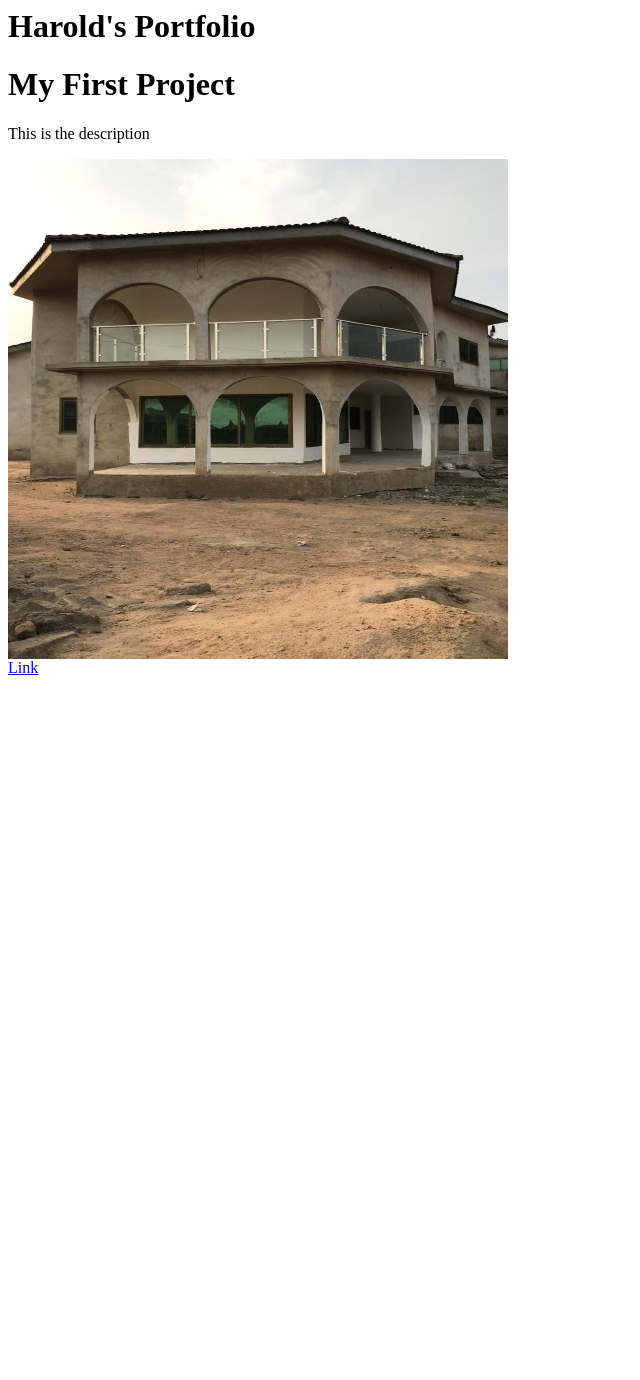
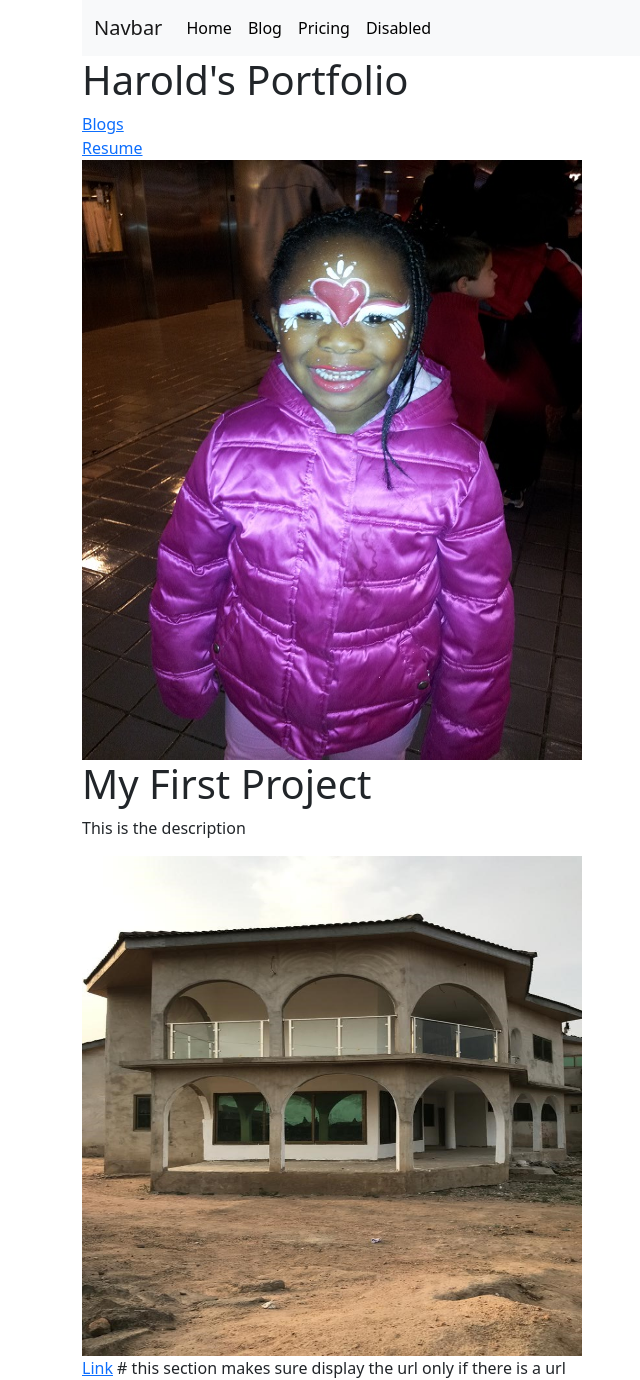
Before and after one commit to Azigyza/Personal-Portfolio, a Django app: page / in a window 1280 px wide. Shown: the whole page, without its empty margins (0-640 px from the left). Before the commit the page ends 675 px from the top, so only its background shows below. Run offline with Django 4.2, Linux system fonts and the light colour scheme; data comes from the database, SQL or seed files in the repository; both versions use the stored data as it was after the commit.

Commit message:
After adding CSS and BootStrap

```diff
--- a/blog/models.py
+++ b/blog/models.py
@@ -5,3 +5,6 @@ class Blog(models.Model):
     title = models.CharField(max_length=200)
     description = models.TextField()
     date = models.DateField()
+
+    def __str__(self):            # This resturns what the default name is when someone looks at one of these ojects
+        return self.title
--- a/blog/urls.py
+++ b/blog/urls.py
@@ -2,7 +2,11 @@ from django.contrib import admin
 from django.urls import path
 from . import views         # this imports from views
 
+app_name = 'blog'
+
 urlpatterns = [
-    path('admin/', admin.site.urls),
+    #path('admin/', admin.site.urls),
     path('', views.all_blogs,  name='all_blogs'),
+    # this allows us to display blogs on their own pages
+    path('<int:blog_id>/', views.detail,  name='detail'), # you alsoe have to create a render request in views
 ]
--- a/portfolio/models.py
+++ b/portfolio/models.py
@@ -7,3 +7,6 @@ class Project(models.Model):
     description = models.CharField(max_length=250)
     image = models.ImageField(upload_to='portfolio/images/')
     url = models.URLField(blank=True) # blank=True allows us to have blank usrls
+
+    def __str__(self):            # This resturns what the default name is returned when someone looks at one of these objects
+        return self.title
--- /dev/null
+++ b/portfolio/static/portfolio/custom.css
@@ -0,0 +1,12 @@
+
+.navbar-nav .nav-link{
+     color: rgba(0,0,0,1) !important;
+}
+
+.navbar-nav .nav-link:hover {
+    color: rgba(0,0,0,.5) !important;
+}
+
+body {
+  font-family: 'Roboto', sans-serif;
+}
--- /dev/null
+++ b/portfolio/templates/portfolio/base.html
@@ -0,0 +1,55 @@
+
+{% load static %}
+  <!doctype html>
+<html lang="en">
+  <head>
+    <!--Required Meta tags -->
+    <meta charset="utf-8">
+    <meta name="viewport" content="width=device-width, initial-scale=1">
+    <!--BootStrap CSS -->
+    <link rel="preconnect" href="https://fonts.googleapis.com">
+    <link rel="preconnect" href="https://fonts.gstatic.com" crossorigin>
+    <link href="https://fonts.googleapis.com/css2?family=Roboto&display=swap" rel="stylesheet">
+
+    <link rel="stylesheet" href="{% static "portfolio/custom.css" %}">
+
+    <link href="https://cdn.jsdelivr.net/npm/bootstrap@5.2.2/dist/css/bootstrap.min.css" rel="stylesheet" integrity="sha384-Zenh87qX5JnK2Jl0vWa8Ck2rdkQ2Bzep5IDxbcnCeuOxjzrPF/et3URy9Bv1WTRi" crossorigin="anonymous">
+
+    <link rel="icon" type="image/png" href="{% static "portfolio/Logo.png" %}">
+     <div class=" container text- justify">
+    <title>Harold Takyi</title>
+  </head>
+
+  <body>
+    <nav class="navbar navbar-expand-lg bg-light">
+    <!--<div class="topnav-right">-->
+    <div class="container-fluid">
+    <a class="navbar-brand" href="#">Navbar</a>
+    <button class="navbar-toggler" type="button" data-bs-toggle="collapse" data-bs-target="#navbarNav" aria-controls="navbarNav" aria-expanded="false" aria-label="Toggle navigation">
+      <span class="navbar-toggler-icon"></span>
+    </button>
+    <div class="collapse navbar-collapse" id="navbarNav">
+      <ul class="navbar-nav">
+        <li class="nav-item">
+          <a class="nav-link active" aria-current="page" href="{% url 'home' %}">Home</a>
+        </li>
+        <li class="nav-item">
+          <a class="nav-link" href="{% url 'blog:all_blogs' %}">Blog</a>
+        </li>
+        <li class="nav-item">
+          <a class="nav-link" href="#">Pricing</a>
+        </li>
+        <li class="nav-item">
+          <a class="nav-link disabled">Disabled</a>
+        </li>
+      </ul>
+    </div>
+  </div>
+</nav>
+
+{% block content %}{% endblock %}
+
+
+    <script src="https://cdn.jsdelivr.net/npm/bootstrap@5.2.2/dist/js/bootstrap.bundle.min.js" integrity="sha384-OERcA2EqjJCMA+/3y+gxIOqMEjwtxJY7qPCqsdltbNJuaOe923+mo//f6V8Qbsw3" crossorigin="anonymous"></script>
+  </body>
+</html>
--- a/portfolio/templates/portfolio/home.html
+++ b/portfolio/templates/portfolio/home.html
@@ -1,4 +1,16 @@
+{% extends 'portfolio/base.html' %}
+{% block content %}
+
     <h1>Harold's Portfolio</h1>
+    {% load static %}
+    <a href="{% url 'blog:all_blogs' %}">Blogs</a>
+    <br>
+
+    <a href="{% static 'portfolio/resume.pdf' %}">Resume</a>
+    <br>
+
+    <img src="{% static 'portfolio/2011-11-18 18.47.49.jpg' %}" alt="" width="500" height="600">
+
 
     {% for project in projects %}
 
@@ -10,8 +22,9 @@
       <br>
 
       {% if project.url %}
-    <a href="{{ project.url }}">Link</a>
+        <a href="{{ project.url }}">Link</a> # this section makes sure display the url only if there is a url
       {% endif %}
 
 
     {% endfor %}
+{% endblock %}
```
Also changed, not shown: blog/templates/blog/all_blogs.html (+11 -5 lines), blog/templates/blog/detail.html (added, +9 -0 lines), blog/views.py (+8 -2 lines), db.sqlite3, portfolio/images/Pic2.jpg (added), portfolio/static/portfolio/2011-11-18 18.47.49.jpg (added), portfolio/static/portfolio/Logo.png (added), 1 other file. Lines whose indentation alone changed are shown as unchanged.
